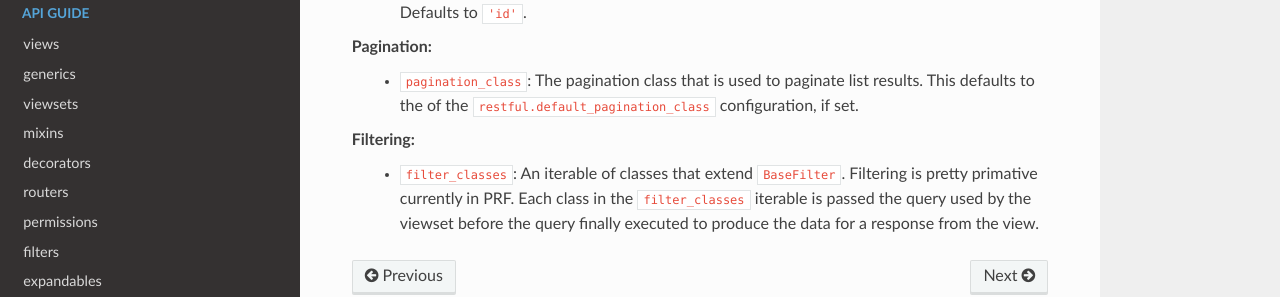
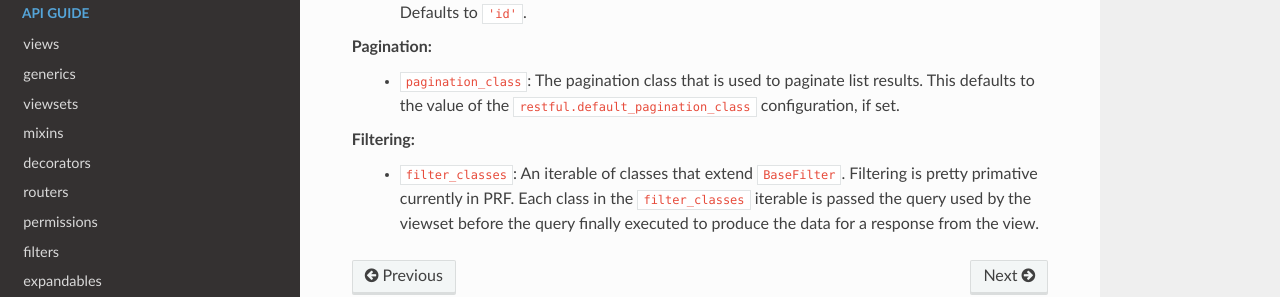
Before and after one commit to danpoland/pyramid-restful-framework, a Sphinx documentation site: the page built from docs/user/generics.rst, in a window 1280 px wide and 900 px high, scrolled down 1042 px. Shown: the part 475-772 px from the top of the window. Built offline with Sphinx 7.4.7 and the Read the Docs theme 2.0.0, drawn with Linux system fonts in a browser that asks for light colours.

Commit message:
Update generics.rst

```diff
--- a/docs/user/generics.rst
+++ b/docs/user/generics.rst
@@ -63,7 +63,7 @@ Basics:
     - ``lookup_field``: The field on the model used to identify individual instance of an model. Defaults to ``'id'``.
 
 Pagination:
-    - ``pagination_class``: The pagination class that is used to paginate list results. This defaults to the of the ``restful.default_pagination_class`` configuration, if set.
+    - ``pagination_class``: The pagination class that is used to paginate list results. This defaults to the value of the ``restful.default_pagination_class`` configuration, if set.
 
 Filtering:
     - ``filter_classes``: An iterable of classes that extend ``BaseFilter``. Filtering is pretty primative currently in PRF. Each class in the ``filter_classes`` iterable is passed the query used by the viewset before the query finally executed to produce the data for a response from the view.
```
